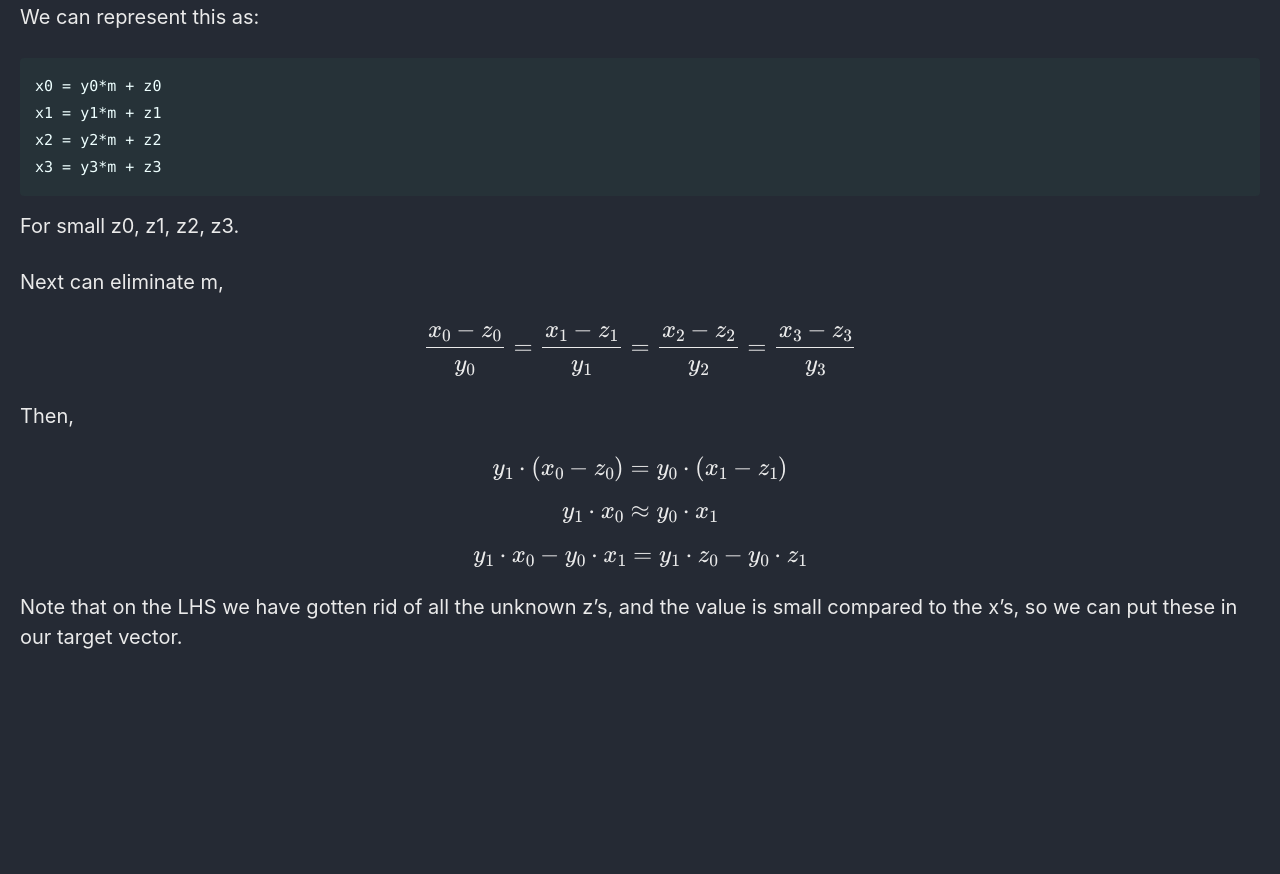
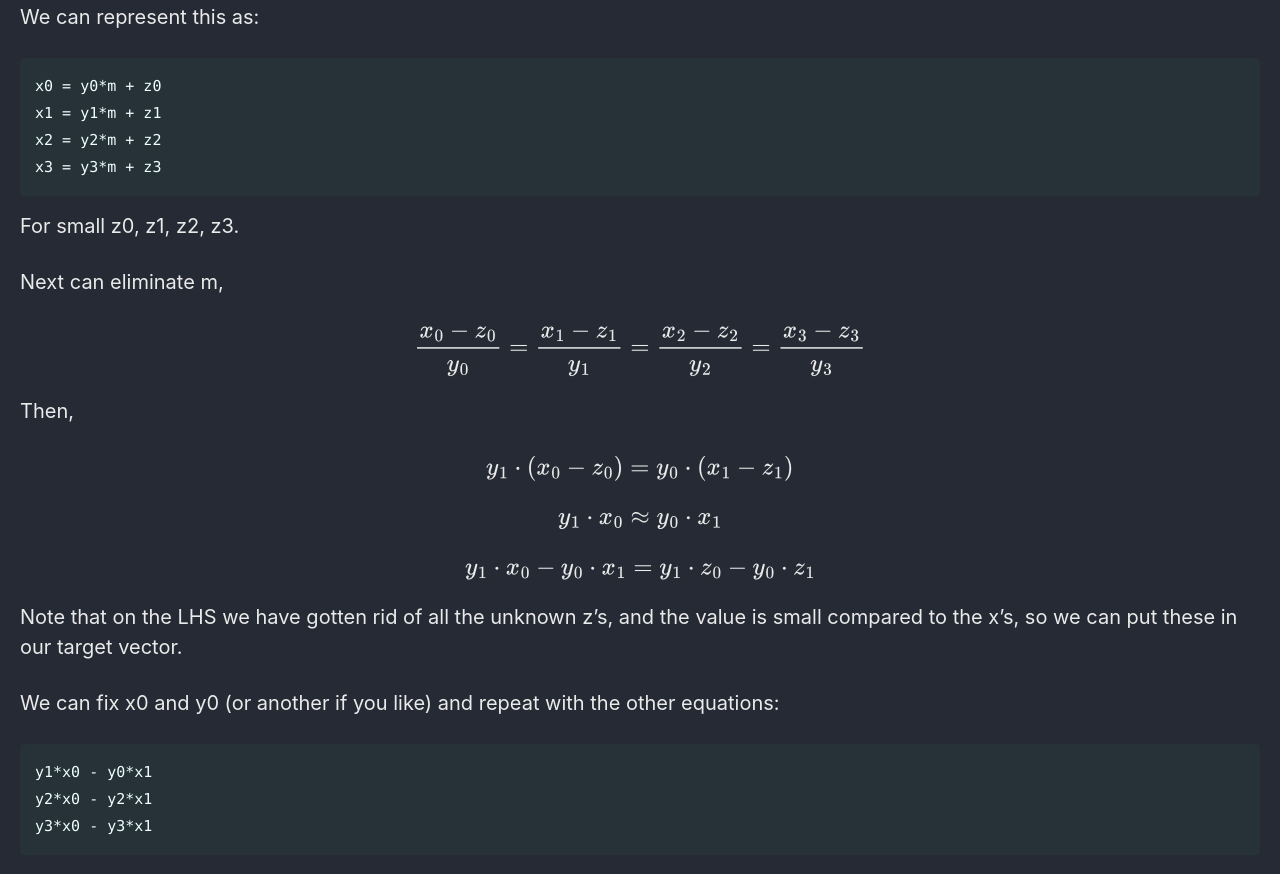
Before and after one commit to Connor-McCartney/Connor-McCartney.github.io, a Jekyll site: the page built from _pages/cryptography/other/WaniCTF2024.md, in a window 1280 px wide and 900 px high, scrolled down 1860 px. Shown: the top 874 px of the window. Built offline with Jekyll 4.4.1, drawn with Linux system fonts in a browser that asks for light colours; cached includes are drawn as plain includes; before the commit the page ends 2568 px from its top, so only the background shows below that.

Commit message:
Update WaniCTF2024.md

````diff
--- a/_pages/cryptography/other/WaniCTF2024.md
+++ b/_pages/cryptography/other/WaniCTF2024.md
@@ -96,3 +96,11 @@ $$y_1 \cdot x_0 \approx y_0 \cdot x_1$$
 $$y_1 \cdot x_0 - y_0 \cdot x_1 = y_1 \cdot z_0 - y_0 \cdot z_1$$
 
 Note that on the LHS we have gotten rid of all the unknown z's, and the value is small compared to the x's, so we can put these in our target vector.
+
+We can fix x0 and y0 (or another if you like) and repeat with the other equations:
+
+```
+y1*x0 - y0*x1
+y2*x0 - y2*x1
+y3*x0 - y3*x1
+```
````
